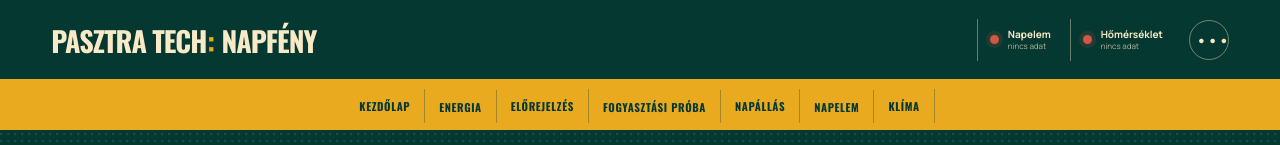
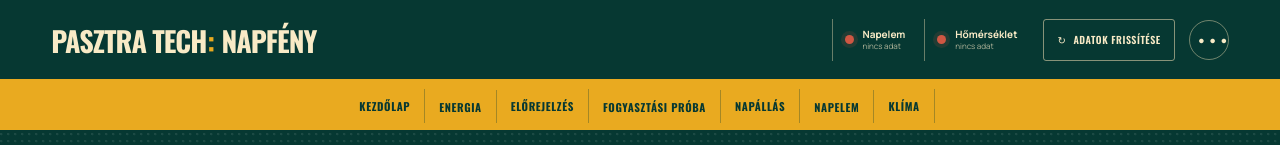
Before and after one commit to pisipite/pasztra-tech, a React (Vite) app: page / in a window 1280 px wide. Shown: the top 145 px of the page. Built offline with nearby package versions, Linux system fonts and the light colour scheme.

Commit message:
Add one-click dashboard data refresh

```diff
--- a/src/components/SettingsPanel.tsx
+++ b/src/components/SettingsPanel.tsx
@@ -32,6 +32,18 @@
             <option value={900}>15 percenként</option>
           </select>
         </label>
+        <label className="field">
+          <span>GitHub frissítési token</span>
+          <input
+            type="password"
+            autoComplete="off"
+            placeholder="github_pat_…"
+            value={draft.githubToken}
+            onChange={(event) => setDraft({ ...draft, githubToken: event.target.value.trim() })}
+          />
+          <small>Csak ebben a böngészőben tárolódik. Kizárólag a <strong>pisipite/pasztra-tech</strong> repository Actions-indítására jogosult, finomhangolt tokent használj.</small>
+        </label>
+        <a className="settings__token-link" href="https://github.com/settings/personal-access-tokens/new" target="_blank" rel="noreferrer">Finomhangolt GitHub-token létrehozása ↗</a>
         <button className="primary-button" onClick={() => onSave(draft)}>Beállítások mentése</button>
       </section>
     </div>
--- a/src/dashboardSettings.ts
+++ b/src/dashboardSettings.ts
@@ -2,6 +2,7 @@
   live: boolean;
   endpoint: string;
   refreshSeconds: number;
+  githubToken: string;
 };
 
 const storageKey = "solar-home-settings";
@@ -22,13 +23,15 @@
       live: true,
       endpoint: configured.endpoint,
       refreshSeconds: savedSettings?.refreshSeconds ?? configured.refreshSeconds ?? 300,
+      githubToken: savedSettings?.githubToken ?? "",
     };
   }
-  if (savedSettings) return savedSettings;
+  if (savedSettings) return { ...savedSettings, githubToken: savedSettings.githubToken ?? "" };
   return {
     live: configured.mode === "live",
     endpoint: configured.endpoint ?? "",
     refreshSeconds: configured.refreshSeconds ?? 300,
+    githubToken: "",
   };
 }
 
--- /dev/null
+++ b/src/githubRefresh.ts
@@ -0,0 +1,56 @@
+import type { DashboardData } from "./types";
+
+const dispatchUrl = "https://api.github.com/repos/pisipite/pasztra-tech/actions/workflows/deploy-pages.yml/dispatches";
+const apiVersion = "2022-11-28";
+
+export type RefreshProgress = "starting" | "waiting";
+
+function wait(milliseconds: number) {
+  return new Promise((resolve) => window.setTimeout(resolve, milliseconds));
+}
+
+export async function dispatchDashboardRefresh(token: string) {
+  const response = await fetch(dispatchUrl, {
+    method: "POST",
+    headers: {
+      Accept: "application/vnd.github+json",
+      Authorization: `Bearer ${token}`,
+      "X-GitHub-Api-Version": apiVersion,
+      "Content-Type": "application/json",
+    },
+    body: JSON.stringify({ ref: "main" }),
+  });
+
+  if (response.status === 204) return;
+
+  let message = "A GitHub nem fogadta el a frissítési kérést.";
+  try {
+    const payload = await response.json() as { message?: string };
+    if (payload.message) message = payload.message;
+  } catch {
+    // Keep the readable fallback when GitHub returns no JSON body.
+  }
+  if (response.status === 401 || response.status === 403) {
+    throw new Error("A GitHub-token érvénytelen, lejárt, vagy nincs Actions írási jogosultsága.");
+  }
+  throw new Error(message);
+}
+
+export async function waitForFreshDashboard(endpoint: string, previousUpdatedAt: string, onProgress: (progress: RefreshProgress) => void) {
+  const previousTime = new Date(previousUpdatedAt).getTime();
+  const dashboardUrl = new URL(endpoint.replace("{range}", "today"), window.location.href);
+
+  onProgress("waiting");
+  for (let attempt = 0; attempt < 40; attempt += 1) {
+    dashboardUrl.searchParams.set("updated", String(Date.now()));
+    const response = await fetch(dashboardUrl, { cache: "no-store" });
+    if (response.ok) {
+      const candidate = await response.json() as DashboardData;
+      const candidateTime = new Date(candidate.updatedAt).getTime();
+      if (Number.isFinite(candidateTime) && candidateTime > previousTime) return candidate;
+    }
+    await wait(5_000);
+  }
+
+  throw new Error("A frissítés elindult, de az új adatok még nem jelentek meg. Néhány perc múlva próbáld újra.");
+}
--- a/src/main.tsx
+++ b/src/main.tsx
@@ -9,12 +9,14 @@
 import { makeDemoData } from "./demoData";
 import { EnergyAnalytics } from "./EnergyAnalytics";
 import { formatHeadingDate, formatTime } from "./formatUtils";
+import { dispatchDashboardRefresh, waitForFreshDashboard } from "./githubRefresh";
 import { SolarForecast } from "./SolarForecast";
 import { SunHorizon } from "./SunHorizon";
 import type { DashboardData, DataConnection, PeriodKey } from "./types";
 import "./styles.css";
 
 const connectionStaleMs = 45 * 60 * 1000;
+type ManualRefreshState = "idle" | "starting" | "waiting" | "success" | "error";
 
 function connectionIsFresh(connection: DataConnection | undefined, fallbackConnected: boolean, fallbackUpdatedAt: string, clock: number) {
   const connected = connection?.connected ?? fallbackConnected;
@@ -41,6 +43,8 @@
   const [loading, setLoading] = useState(false);
   const [error, setError] = useState("");
   const [clock, setClock] = useState(() => Date.now());
+  const [manualRefreshState, setManualRefreshState] = useState<ManualRefreshState>("idle");
+  const [manualRefreshMessage, setManualRefreshMessage] = useState("");
 
   const loadData = useCallback(async (currentPeriod: PeriodKey, currentSettings: DashboardSettings, currentAnchor: Date, from?: string, to?: string) => {
     const currentRange = rangeForPeriod(currentPeriod, from, to);
@@ -148,6 +152,55 @@
     setSettingsOpen(false);
   };
 
+  const triggerManualRefresh = useCallback(async () => {
+    if (manualRefreshState === "starting" || manualRefreshState === "waiting") return;
+    if (!settings.githubToken) {
+      setManualRefreshState("error");
+      setManualRefreshMessage("Az első használathoz add meg a finomhangolt GitHub frissítési tokent az Adatkapcsolat panelen.");
+      setSettingsOpen(true);
+      return;
+    }
+    if (!settings.live || !settings.endpoint) {
+      setManualRefreshState("error");
+      setManualRefreshMessage("A frissítéshez előbb kapcsold be az élő adatokat és állítsd be az adatvégpontot.");
+      setSettingsOpen(true);
+      return;
+    }
+
+    setManualRefreshState("starting");
+    setManualRefreshMessage("A frissítési kérés elküldése a GitHubnak…");
+    try {
+      await dispatchDashboardRefresh(settings.githubToken);
+      setManualRefreshState("waiting");
+      setManualRefreshMessage("Az adatok gyűjtése és az oldal frissítése folyamatban van. Ez általában 1–2 perc.");
+      const freshData = await waitForFreshDashboard(settings.endpoint, data.updatedAt, (progress) => setManualRefreshState(progress));
+      setData(freshData);
+      await Promise.all([
+        loadData(period, settings, anchor, customStart, customEnd),
+        loadClimateHistory(settings, climatePeriod, climateAnchor, climateCustomStart, climateCustomEnd),
+      ]);
+      setClock(Date.now());
+      setManualRefreshState("success");
+      setManualRefreshMessage(`Kész: az új adatok megérkeztek (${formatTime(freshData.updatedAt)}).`);
+      window.setTimeout(() => {
+        setManualRefreshState("idle");
+        setManualRefreshMessage("");
+      }, 8_000);
+    } catch (refreshError) {
+      setManualRefreshState("error");
+      setManualRefreshMessage(refreshError instanceof Error ? refreshError.message : "A frissítés nem sikerült.");
+    }
+  }, [manualRefreshState, settings, data.updatedAt, period, anchor, customStart, customEnd, climatePeriod, climateAnchor, climateCustomStart, climateCustomEnd, loadData, loadClimateHistory]);
+
+  const manualRefreshBusy = manualRefreshState === "starting" || manualRefreshState === "waiting";
+  const manualRefreshLabel = manualRefreshState === "starting"
+    ? "Indítás…"
+    : manualRefreshState === "waiting"
+      ? "Adatok gyűjtése…"
+      : manualRefreshState === "success"
+        ? "Frissítve"
+        : "Adatok frissítése";
+
   const stepPeriod = (direction: -1 | 1) => {
     if (period === "custom") {
       const start = dateFromInput(customStart);
@@ -198,6 +251,9 @@
             <span className={`stream-indicator ${solarConnected ? "is-online" : "is-offline"}`} title={`Napelem: ${solarConnected ? "kapcsolódva" : "nincs friss adat"}`}><i /><span><strong>Napelem</strong><small>{solarConnected ? "kapcsolat" : "nincs adat"}</small></span></span>
             <span className={`stream-indicator ${climateConnected ? "is-online" : "is-offline"}`} title={`Hőmérséklet: ${climateConnected ? "kapcsolódva" : "nincs friss adat"}`}><i /><span><strong>Hőmérséklet</strong><small>{climateConnected ? "kapcsolat" : "nincs adat"}</small></span></span>
           </div>
+          <button className={`data-refresh-button is-${manualRefreshState}`} onClick={() => void triggerManualRefresh()} disabled={manualRefreshBusy} aria-describedby={manualRefreshMessage ? "manual-refresh-status" : undefined}>
+            <i aria-hidden="true">↻</i><span>{manualRefreshLabel}</span>
+          </button>
           <button className="icon-button" onClick={() => setSettingsOpen(true)} aria-label="Adatkapcsolat beállításai">•••</button>
         </div>
       </header>
@@ -226,6 +282,7 @@
         </section>
 
         {error && <div className="notice" role="status">{error}</div>}
+        {manualRefreshMessage && <div id="manual-refresh-status" className={`notice manual-refresh-notice is-${manualRefreshState}`} role="status">{manualRefreshBusy && <i aria-hidden="true" />}{manualRefreshMessage}</div>}
 
         <EnergyAnalytics
           data={data}
--- a/src/styles.css
+++ b/src/styles.css
@@ -14,6 +14,68 @@
   --solar-deep: #aeca29;
   --climate: #f47b52;
   --night: #111b18;
+}
+
+/* Kézi felhőfrissítés — a publikus oldalról indítható GitHub Actions futás */
+.data-refresh-button {
+  display: inline-flex;
+  align-items: center;
+  justify-content: center;
+  gap: 7px;
+  min-height: 42px;
+  padding: 8px 13px;
+  border: 1px solid rgba(241,223,180,.55);
+  border-radius: 3px;
+  color: var(--poster-paper-light);
+  background: transparent;
+  font: 600 10px "Oswald", Impact, sans-serif;
+  letter-spacing: .055em;
+  text-transform: uppercase;
+  cursor: pointer;
+  transition: background .16s ease, color .16s ease, opacity .16s ease;
+}
+.data-refresh-button:hover:not(:disabled), .data-refresh-button.is-success {
+  color: var(--poster-deep);
+  background: var(--poster-yellow);
+}
+.data-refresh-button:disabled { cursor: wait; opacity: .78; }
+.data-refresh-button.is-starting i, .data-refresh-button.is-waiting i { animation: data-refresh-spin 1s linear infinite; }
+@keyframes data-refresh-spin { to { transform: rotate(360deg); } }
+
+.manual-refresh-notice { display: flex; align-items: center; gap: 10px; }
+.manual-refresh-notice > i {
+  width: 13px;
+  height: 13px;
+  flex: 0 0 auto;
+  border: 2px solid currentColor;
+  border-right-color: transparent;
+  border-radius: 50%;
+  animation: data-refresh-spin .8s linear infinite;
+}
+.manual-refresh-notice.is-success { background: #dfe9d5; color: #315f3e; border-color: #a9c59f; }
+.manual-refresh-notice.is-error { background: #f4ddd2; color: #7b342b; border-color: #d9a696; }
+
+.settings { overflow-y: auto; }
+.field small { color: var(--muted); font-size: 9px; line-height: 1.5; }
+.settings__token-link {
+  display: inline-flex;
+  margin: -8px 0 16px;
+  color: var(--poster-deep);
+  font-size: 10px;
+  font-weight: 700;
+  text-decoration: underline;
+  text-underline-offset: 3px;
+}
+
+@media (max-width: 820px) {
+  .data-refresh-button span { display: none; }
+  .data-refresh-button { width: 40px; padding: 7px; font-size: 17px; }
+}
+
+@media (max-width: 640px) {
+  .topbar__actions { gap: 5px; }
+  .stream-indicators { gap: 4px; }
+  .data-refresh-button { min-height: 38px; width: 36px; }
 }
 
 /* 1970–80-as évekbeli turisztikai plakát — végleges felületi téma */
```
Also changed, not shown: 2 other files (tests, documents, lock files or other folders).
